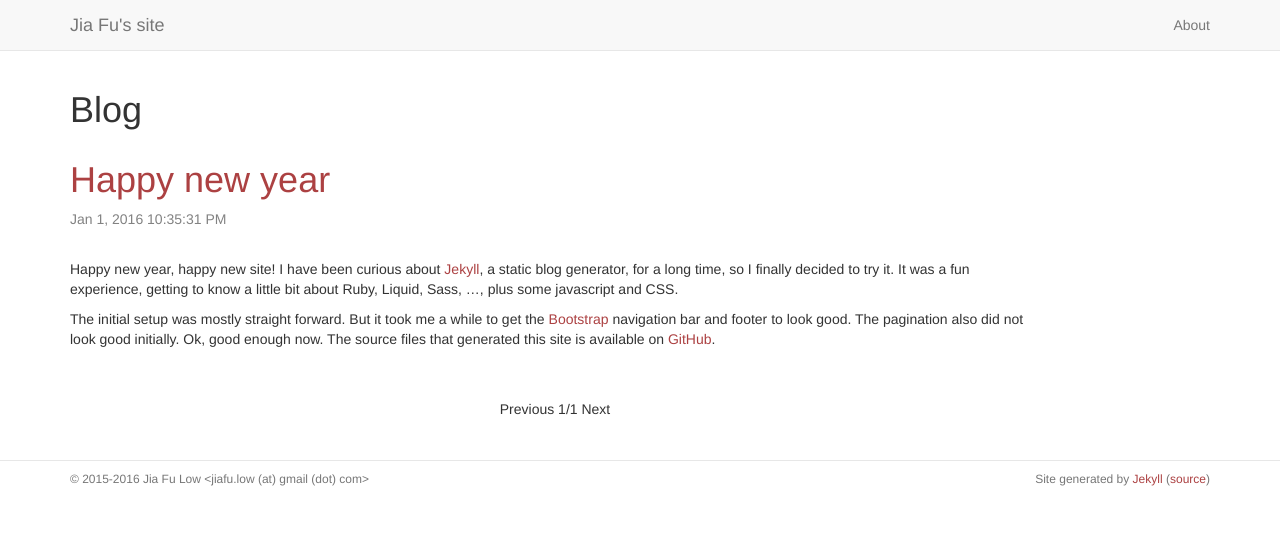
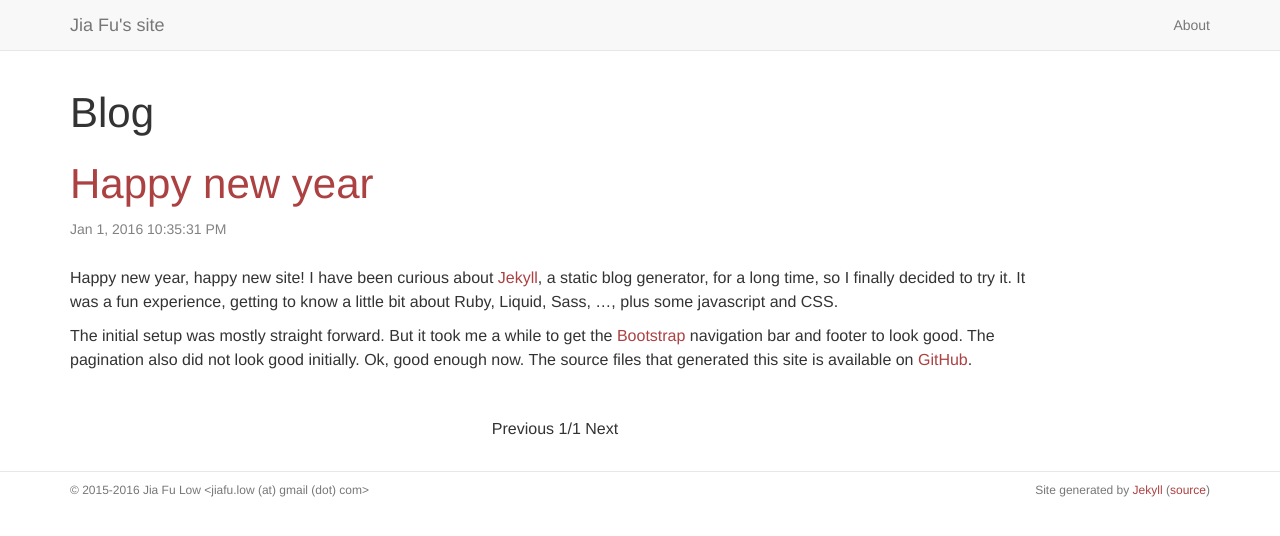
Before and after one commit to jiafulow/jiafulow.github.io, a Jekyll site: the page built from blog/index.html, in a window 1280 px wide. Shown: the top 536 px of the page. Built offline with Jekyll 4.4.1, drawn with Linux system fonts in a browser that asks for light colours; the list of posts is cut into pages by our own code.

Commit message:
Update stylesheets

```diff
--- a/css/jekyll-template.css
+++ b/css/jekyll-template.css
@@ -1,35 +1,74 @@
-.icon > svg { display: inline-block; width: 16px; height: 16px; vertical-align: middle; }
-.icon > svg path { fill: #999; }
+/**
+ * Body
+ */
+.page, .home, .blog {
+  font-size: 16px;
+  line-height: 1.5;
 
-.social-media-list {
-    list-style: circle;
+  min-height: 360px;
 }
 
-/**
- * Posts
- */
-.post-list {
-  margin-left: 0;
-  list-style: none; }
+.post {
+  font-size: 16px;
+  line-height: 1.5;
+}
 
-.post-list > li {
-  margin-bottom: 30px; }
+h1,
+.h1 {
+  font-size: 42px;
+}
+h2,
+.h2 {
+  font-size: 34px;
+}
+h3,
+.h3 {
+  font-size: 28px;
+}
+h4,
+.h4 {
+  font-size: 20px;
+}
+h5,
+.h5 {
+  font-size: 16px;
+}
+h6,
+.h6 {
+  font-size: 14px;
+}
 
-.post-meta {
-  font-size: 14px;
-  color: #828282; }
+@media (max-width: 767px) {
+  .page, .home, .blog, .post {
+    font-size: 14px;
+  }
 
-.post-link {
-  display: block; }
+  h1,
+  .h1 {
+    font-size: 36px;
+  }
+  h2,
+  .h2 {
+    font-size: 30px;
+  }
+  h3,
+  .h3 {
+    font-size: 24px;
+  }
+  h4,
+  .h4 {
+    font-size: 18px;
+  }
+  h5,
+  .h5 {
+    font-size: 14px;
+  }
+  h6,
+  .h6 {
+    font-size: 12px;
+  }
+}
 
-.post-header {
-  margin-bottom: 30px; }
-
-.post-title {
-  display: block; }
-
-.post-content {
-  margin-bottom: 30px; }
 
 /**
  * Links
@@ -48,3 +87,39 @@ a:focus {
   outline: 5px auto -webkit-focus-ring-color;
   outline-offset: -2px;
 }
+
+/**
+ * Posts
+ */
+.post-list {
+  margin-left: 0;
+  list-style: none; }
+
+.post-list > li {
+  margin-bottom: 25px; }
+
+.post-meta {
+  font-size: 14px;
+  color: #828282; }
+
+.post-link {
+  display: block; }
+
+.post-header {
+  margin-bottom: 25px; }
+
+.post-title {
+  display: block; }
+
+.post-content {
+  margin-bottom: 25px; }
+
+/**
+ * Other
+ */
+.icon > svg { display: inline-block; width: 16px; height: 16px; vertical-align: middle; }
+.icon > svg path { fill: #999; }
+
+.social-media-list {
+    list-style: circle;
+}
--- a/css/starter-template.css
+++ b/css/starter-template.css
@@ -43,9 +43,3 @@ body > .container {
 .sticky-footer ul li:first-child {
   margin-left: 0;
 }
-
-.page, .home, .blog {
-  min-height: 360px;
-}
-
-.post { }
```
